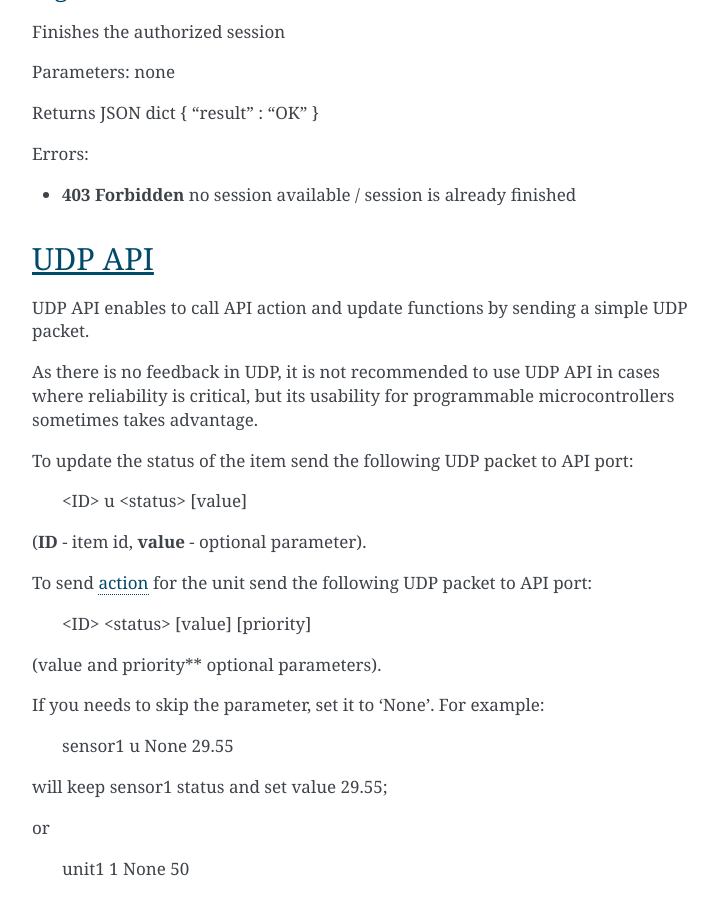
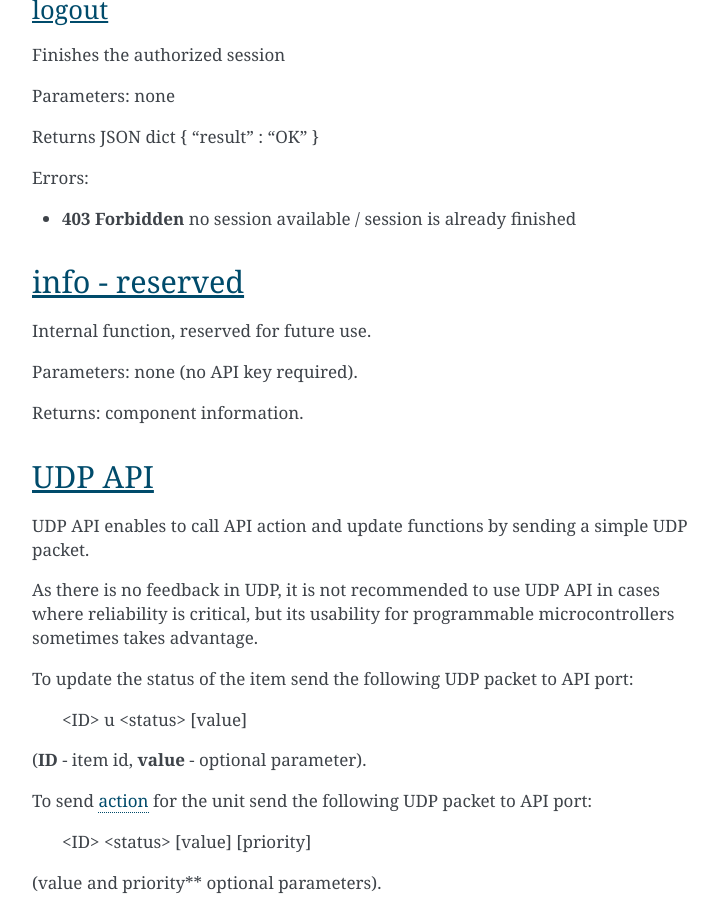
Before and after one commit to alttch/eva3, a Sphinx documentation site: the page built from doc/uc/uc_api.rst, in a window 1280 px wide and 900 px high, scrolled down 27141 px. Shown: the whole window, without its empty margins (388-1106 px from the left). Built offline with Sphinx 7.4.7, drawn with Linux system fonts in a browser that asks for light colours; some of the changed text lies outside the part shown.

Commit message:
info doc

```diff
--- a/doc/uc/uc_api.rst
+++ b/doc/uc/uc_api.rst
@@ -1234,6 +1234,15 @@ Errors:
 
 .. _uc_udp_api:
 
+info - reserved
+---------------
+
+Internal function, reserved for future use.
+
+Parameters: none (no API key required).
+
+Returns: component information.
+
 UDP API
 -------
 
```
